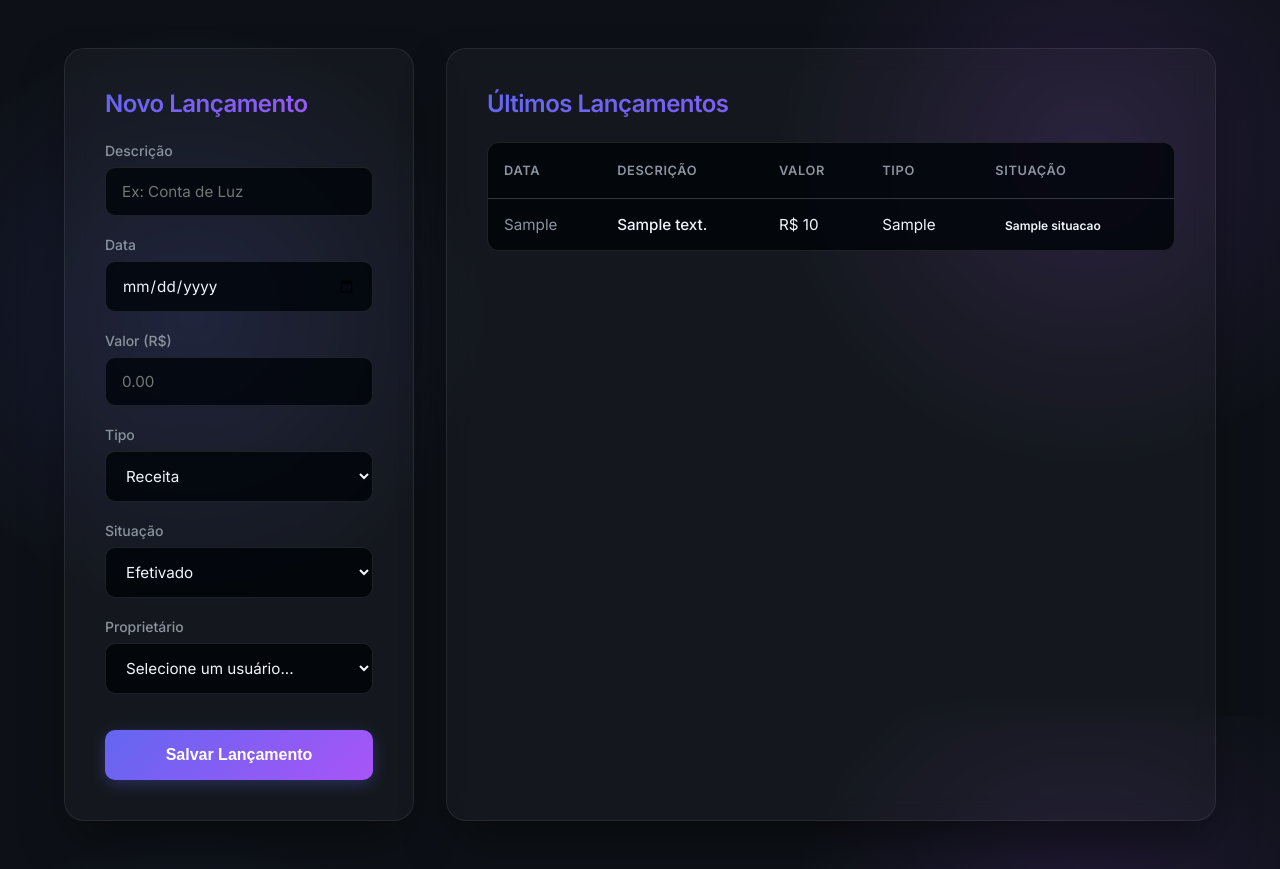
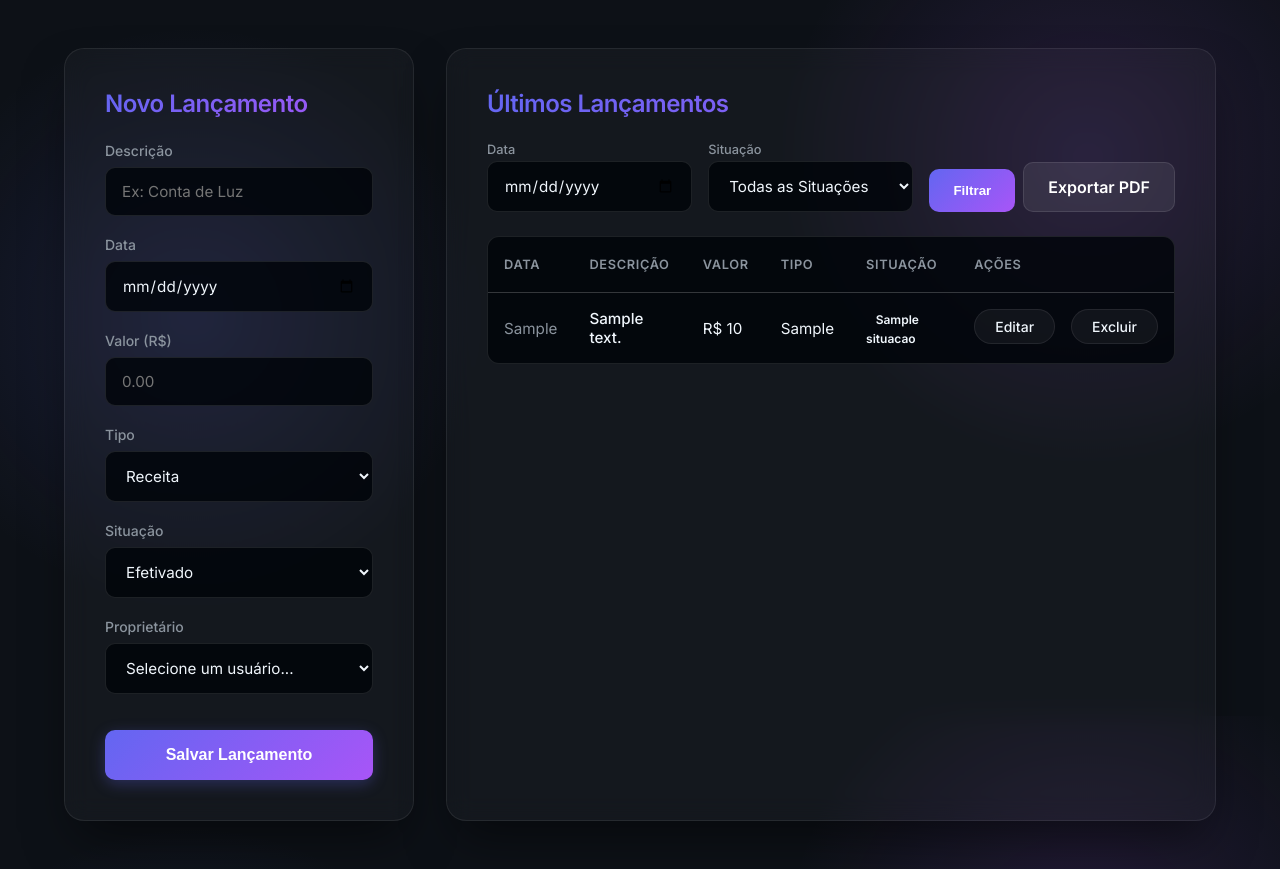
Before and after one commit to DanielCorbellini/task2-configurationManagment, a Flask app: page /lancamento in a window 1280 px wide. Shown: the part 84-953 px from the top of the page. Run offline with Flask 3, Linux system fonts and the light colour scheme; the visitor is signed in with stand-in values (Sample User, id 1); a database or web service that is not in the repository returns one stand-in record (values such as "Sample title"); some libraries are stand-ins or nearby versions.

Commit message:
feat: create filters and export data to a pdf

```diff
--- a/app.py
+++ b/app.py
@@ -1,4 +1,7 @@
 import os
+from weasyprint import HTML
+import io
+from flask import send_file
 from flask import Flask, render_template, session, redirect, url_for, request
 from services.lancamentos_service import listar_lancamentos, inserir_lancamento
 from services.usuario_service import autenticar_usuario, listar_usuarios
@@ -8,8 +11,8 @@ app.secret_key = os.getenv("SECRET_SESSION_KEY")
 
 @app.before_request
 def require_login():
-    allowed_routes = ['/login']
-    if request.path not in allowed_routes and 'user_id' not in session:
+    allowed_routes = ['login', 'login_post', 'static']
+    if request.endpoint not in allowed_routes and 'user_id' not in session:
         return redirect(url_for('login'))
 
 @app.route('/')
@@ -39,7 +42,9 @@ def login_post():
 
 @app.route('/lancamento')
 def lancamento():
-    lancamentos = listar_lancamentos()
+    data_filtro = request.args.get('data')
+    situacao_filtro = request.args.get('situacao')
+    lancamentos = listar_lancamentos(id_usuario=session.get('user_id'), data_filtro=data_filtro, situacao_filtro=situacao_filtro)
     usuarios = listar_usuarios()
     return render_template('lancamento.html', lancamentos=lancamentos, usuarios=usuarios)
 
@@ -61,5 +66,40 @@ def logout():
     session.pop('user_name', None)
     return redirect(url_for('login'))
 
+@app.route('/exportar_pdf')
+def exportar_pdf():
+    data_filtro = request.args.get('data')
+    situacao_filtro = request.args.get('situacao')
+    lancamentos = listar_lancamentos(id_usuario=session.get('user_id'), data_filtro=data_filtro, situacao_filtro=situacao_filtro)
+
+    html_out = render_template('pdf_template.html', lancamentos=lancamentos)
+    pdf_io = io.BytesIO()
+    HTML(string=html_out).write_pdf(pdf_io)
+    pdf_io.seek(0)
+
+    return send_file(pdf_io, download_name='lancamentos.pdf', as_attachment=True, mimetype='application/pdf')
+
+@app.route('/editar_lancamento/<int:id>', methods=['GET'])
+def editar_lancamento(id):
+    lancamento = listar_lancamentos(id)
+    return render_template('editar_lancamento.html', lancamento=lancamento)
+
+@app.route('/editar_lancamento/<int:id>', methods=['POST'])
+def editar_lancamento_post(id):
+    descricao = request.form.get('descricao')
+    data_lancamento = request.form.get('data_lancamento')
+    valor = request.form.get('valor')
+    tipo_lancamento = request.form.get('tipo_lancamento')
+    situacao = request.form.get('situacao')
+    id_usuario = request.form.get('id_usuario') or session['user_id']
+
+    editar_lancamento(id, descricao, data_lancamento, valor, tipo_lancamento, situacao, id_usuario)
+    return redirect(url_for('lancamento'))
+
+@app.route('/deletar_lancamento/<int:id>', methods=['GET'])
+def deletar_lancamento(id):
+    deletar_lancamento(id)
+    return redirect(url_for('lancamento'))
+
 if __name__ == '__main__':
     app.run(host='0.0.0.0', port=5000, debug=True)
--- a/requirements.txt
+++ b/requirements.txt
@@ -1,3 +1,4 @@
 Flask
 psycopg2-binary
 python-dotenv
+WeasyPrint
--- a/services/lancamentos_service.py
+++ b/services/lancamentos_service.py
@@ -1,32 +1,34 @@
 from psycopg2.extras import RealDictCursor
 from config.database import get_db_connection
 
-def listar_lancamentos(id_usuario=None):
+def listar_lancamentos(id_usuario=None, data_filtro=None, situacao_filtro=None):
     """
-    Acessa o banco de dados e lista os lançamentos.
-    Se id_usuario for fornecido, filtra apenas os lançamentos desse usuário.
+    Acessa o banco de dados e lista os lançamentos com filtros opcionais.
     """
     conn = get_db_connection()
     try:
         with conn.cursor(cursor_factory=RealDictCursor) as cursor:
+            query = '''
+                SELECT id, descricao, data_lancamento, valor, tipo_lancamento, situacao, id_usuario
+                FROM lancamento
+                WHERE 1=1
+            '''
+            params = []
+
             if id_usuario:
-                query = '''
-                    SELECT id, descricao, data_lancamento, valor, tipo_lancamento, situacao, id_usuario
-                    FROM lancamento
-                    WHERE id_usuario = %s
-                    ORDER BY data_lancamento DESC
-                '''
-                cursor.execute(query, (id_usuario,))
-            else:
-                query = '''
-                    SELECT id, descricao, data_lancamento, valor, tipo_lancamento, situacao, id_usuario
-                    FROM lancamento
-                    ORDER BY data_lancamento DESC
-                '''
-                cursor.execute(query)
+                query += ' AND id_usuario = %s'
+                params.append(id_usuario)
+            if data_filtro:
+                query += ' AND data_lancamento = %s'
+                params.append(data_filtro)
+            if situacao_filtro and situacao_filtro != 'ALL':
+                query += ' AND situacao = %s'
+                params.append(situacao_filtro)
 
-            resultados = cursor.fetchall()
-            return resultados
+            query += ' ORDER BY data_lancamento DESC'
+
+            cursor.execute(query, tuple(params))
+            return cursor.fetchall()
     except Exception as e:
         print(f"Erro ao buscar lançamentos: {e}")
         return []
--- a/static/style.css
+++ b/static/style.css
@@ -56,7 +56,7 @@ body {
 
 .auth-card {
     max-width: 400px;
-    margin: 10vh auto;
+    margin: 0 auto;
 }
 
 .dashboard-container {
@@ -75,7 +75,8 @@ body {
     }
 }
 
-h1, h2 {
+h1,
+h2 {
     font-weight: 600;
     margin-bottom: 1.5rem;
     background: var(--accent-gradient);
@@ -133,6 +134,44 @@ h1, h2 {
     color: var(--danger);
 }
 
+.btn-edit {
+    padding: 0.5rem 1.25rem;
+    cursor: pointer;
+    border-radius: 50px;
+    background: rgba(255, 255, 255, 0.05);
+    color: var(--text-primary);
+    text-decoration: none;
+    font-weight: 500;
+    font-size: 0.875rem;
+    border: 1px solid var(--card-border);
+    transition: all 0.3s ease;
+}
+
+.btn-edit:hover {
+    background: var(--accent-gradient);
+    border-color: var(--accent-gradient);
+    color: var(--text-primary);
+}
+
+.btn-delete {
+    cursor: pointer;
+    padding: 0.5rem 1.25rem;
+    border-radius: 50px;
+    background: rgba(255, 255, 255, 0.05);
+    color: var(--text-primary);
+    text-decoration: none;
+    font-weight: 500;
+    font-size: 0.875rem;
+    border: 1px solid var(--card-border);
+    transition: all 0.3s ease;
+}
+
+.btn-delete:hover {
+    background: var(--danger-bg);
+    border-color: var(--danger);
+    color: var(--danger);
+}
+
 /* Forms */
 .form-group {
     margin-bottom: 1.25rem;
@@ -163,7 +202,8 @@ select {
     transition: all 0.3s ease;
 }
 
-input:focus, select:focus {
+input:focus,
+select:focus {
     border-color: #6366f1;
     box-shadow: 0 0 0 3px rgba(99, 102, 241, 0.15);
 }
@@ -262,6 +302,7 @@ tbody tr:hover {
         opacity: 0;
         transform: translateY(20px);
     }
+
     to {
         opacity: 1;
         transform: translateY(0);
@@ -269,9 +310,19 @@ tbody tr:hover {
 }
 
 @keyframes shake {
-    0%, 100% { transform: translateX(0); }
-    25% { transform: translateX(-5px); }
-    75% { transform: translateX(5px); }
+
+    0%,
+    100% {
+        transform: translateX(0);
+    }
+
+    25% {
+        transform: translateX(-5px);
+    }
+
+    75% {
+        transform: translateX(5px);
+    }
 }
 
 /* Labels Badges */
--- a/templates/lancamento.html
+++ b/templates/lancamento.html
@@ -1,5 +1,6 @@
 <!DOCTYPE html>
 <html lang="pt-BR">
+
 <head>
     <meta charset="UTF-8">
     <meta name="viewport" content="width=device-width, initial-scale=1.0">
@@ -10,7 +11,8 @@
 <body>
     <header class="topbar">
         <a href="/" class="topbar-logo">
-            <svg width="24" height="24" viewBox="0 0 24 24" fill="none" stroke="url(#gradient)" stroke-width="2" stroke-linecap="round" stroke-linejoin="round">
+            <svg width="24" height="24" viewBox="0 0 24 24" fill="none" stroke="url(#gradient)" stroke-width="2"
+                stroke-linecap="round" stroke-linejoin="round">
                 <defs>
                     <linearGradient id="gradient" x1="0%" y1="0%" x2="100%" y2="100%">
                         <stop offset="0%" stop-color="#6366f1" />
@@ -77,6 +79,35 @@
         <!-- Coluna Direita: Tabela -->
         <main class="card">
             <h2>Últimos Lançamentos</h2>
+
+            <form method="GET" action="{{ url_for('lancamento') }}"
+                style="display: flex; gap: 1rem; margin-bottom: 1.5rem; flex-wrap: wrap;">
+                <div style="flex: 1; min-width: 150px;">
+                    <label for="filter_data"
+                        style="font-size: 0.8rem; margin-bottom: 0.25rem; display: block;">Data</label>
+                    <input type="date" id="filter_data" name="data" value="{{ request.args.get('data', '') }}"
+                        style="width: 100%;">
+                </div>
+                <div style="flex: 1; min-width: 150px;">
+                    <label for="filter_status"
+                        style="font-size: 0.8rem; margin-bottom: 0.25rem; display: block;">Situação</label>
+                    <select id="filter_status" name="situacao" style="width: 100%;">
+                        <option value="ALL">Todas as Situações</option>
+                        <option value="EFETIVADO" {% if request.args.get('situacao')=='EFETIVADO' %}selected{% endif %}>
+                            Efetivado</option>
+                        <option value="PENDENTE" {% if request.args.get('situacao')=='PENDENTE' %}selected{% endif %}>
+                            Pendente</option>
+                    </select>
+                </div>
+                <div style="display: flex; align-items: flex-end; gap: 0.5rem;">
+                    <button type="submit"
+                        style="padding: 0.875rem 1.5rem; background: var(--accent-gradient); color: white; border: none; border-radius: 10px; cursor: pointer; font-weight: 600;">Filtrar</button>
+                    <a href="{{ url_for('exportar_pdf', **request.args) }}"
+                        style="display: flex; align-items: center; padding: 0.875rem 1.5rem; background: var(--card-border); color: white; border: 1px solid var(--input-border); border-radius: 10px; cursor: pointer; font-weight: 600; text-decoration: none;">Exportar
+                        PDF</a>
+                </div>
+            </form>
+
             <div class="table-container">
                 <table>
                     <thead>
@@ -86,17 +117,26 @@
                             <th>Valor</th>
                             <th>Tipo</th>
                             <th>Situação</th>
+                            <th>Ações</th>
                         </tr>
                     </thead>
                     <tbody>
                         {% for lancamento in lancamentos %}
                         <tr>
-                            <td style="color: var(--text-secondary); white-space: nowrap;">{{ lancamento.data_lancamento }}</td>
+                            <td style="color: var(--text-secondary); white-space: nowrap;">{{ lancamento.data_lancamento
+                                }}</td>
                             <td style="font-weight: 500;">{{ lancamento.descricao }}</td>
                             <td>R$ {{ lancamento.valor }}</td>
-                            <td class="type {{ lancamento.tipo_lancamento | lower }}">{{ lancamento.tipo_lancamento }}</td>
+                            <td class="type {{ lancamento.tipo_lancamento | lower }}">{{ lancamento.tipo_lancamento }}
+                            </td>
                             <td>
                                 <span class="badge {{ lancamento.situacao | lower }}">{{ lancamento.situacao }}</span>
+                            </td>
+                            <td style="display: flex; gap: 1rem;">
+                                <a href="{{ url_for('editar_lancamento', id=lancamento.id) }}"
+                                    class="btn-edit">Editar</a>
+                                <a href="{{ url_for('deletar_lancamento', id=lancamento.id) }}"
+                                    class="btn-delete">Excluir</a>
                             </td>
                         </tr>
                         {% endfor %}
@@ -113,4 +153,5 @@
         </main>
     </div>
 </body>
+
 </html>
```
Also changed, not shown: templates/pdf_template.html (added, +65 -0 lines).
